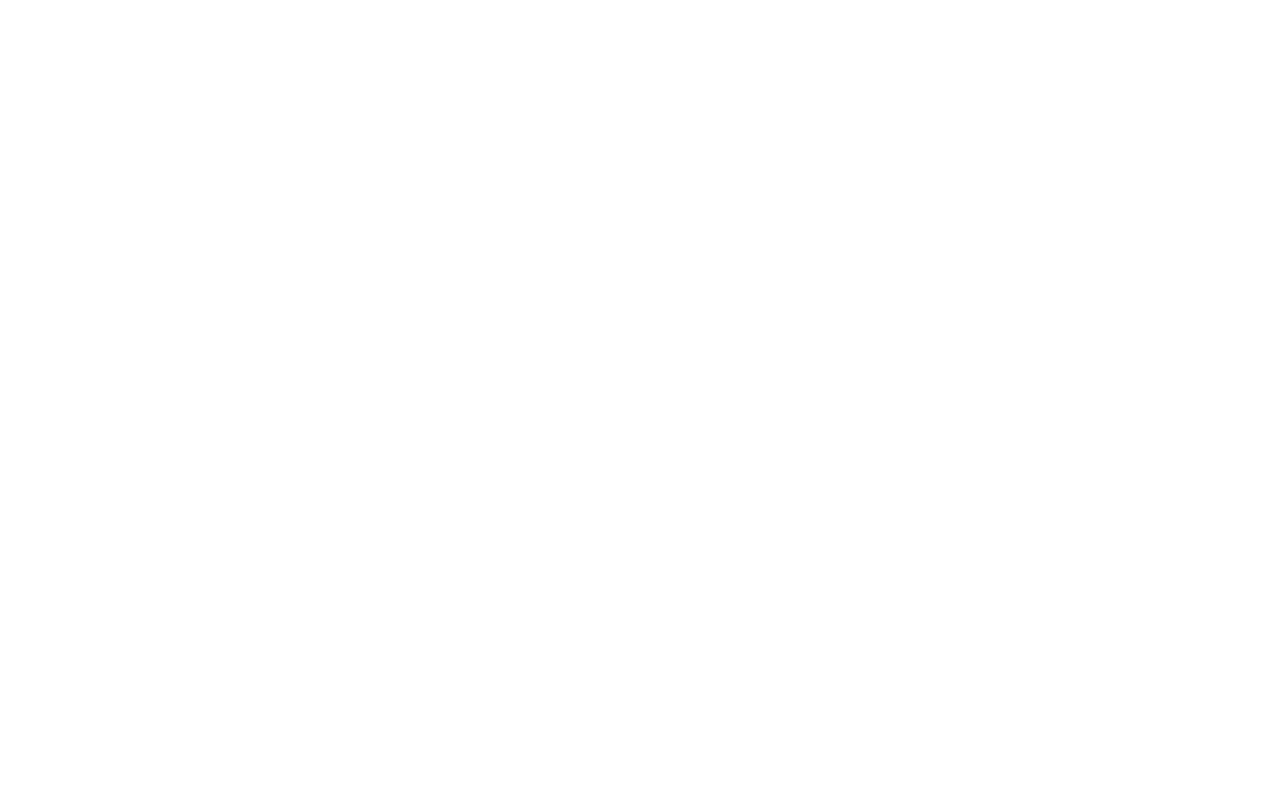
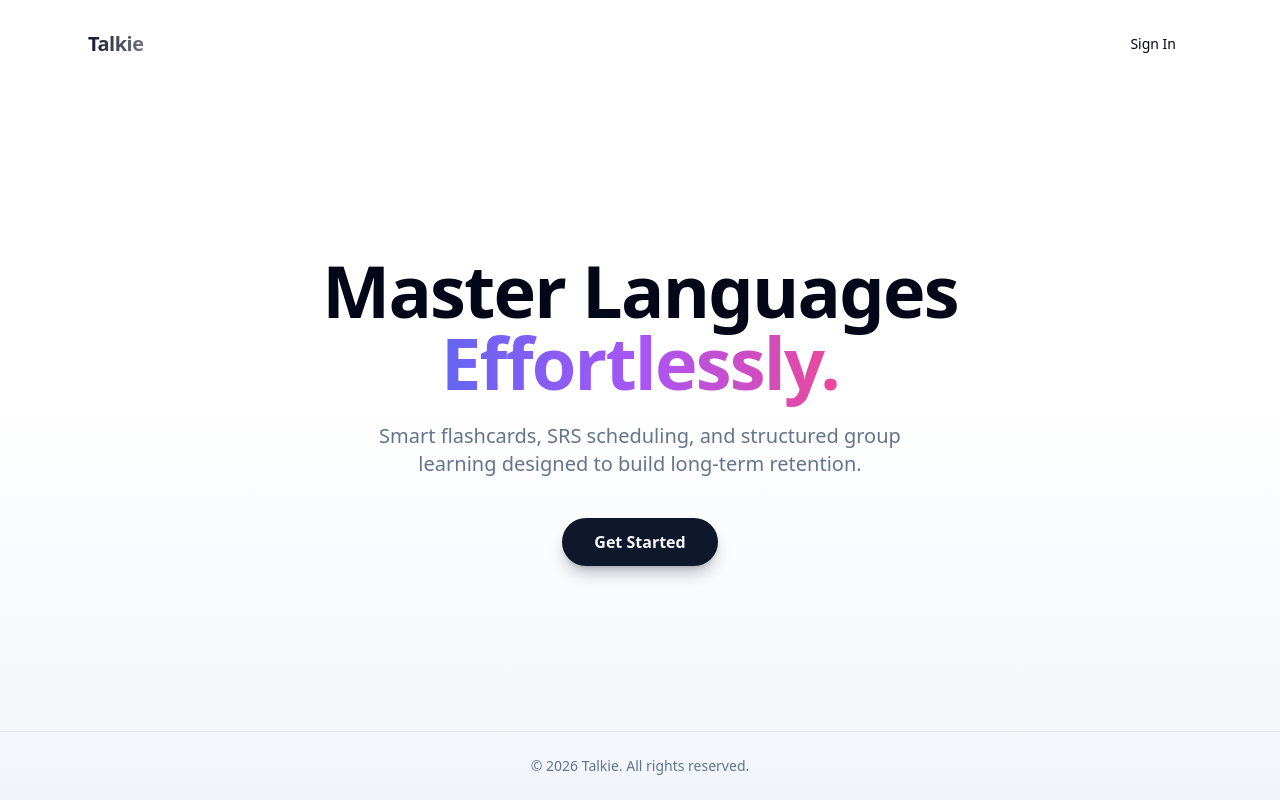
Before and after one commit to vaydominika/Talkie, a Next.js app: page / in a window 1280 px wide. Before the commit this address had no page. Built offline with nearby package versions, Linux system fonts and the light colour scheme; no server answers.

Commit message:
feat: create landing page with hero section and authentication-aware navigation

```diff
--- a/app/page.tsx
+++ b/app/page.tsx
@@ -1,5 +1,48 @@
-import { redirect } from "next/navigation";
+import Link from "next/link";
+import { auth } from "@/auth";
+import { Button } from "@/components/ui/button";
 
-export default function Home() {
-  redirect("/sign-in");
+export default async function Home() {
+  const session = await auth();
+
+  return (
+    <main className="min-h-screen bg-gradient-to-b from-background via-background to-muted flex flex-col justify-between">
+      {/* Header */}
+      <header className="max-w-6xl mx-auto w-full px-6 py-6 flex justify-between items-center">
+        <span className="text-xl font-bold tracking-tight bg-gradient-to-r from-primary to-primary/60 bg-clip-text text-transparent">
+          Talkie
+        </span>
+        <Button asChild variant="ghost">
+          <Link href={session ? "/app/dashboard" : "/sign-in"}>
+            {session ? "Dashboard" : "Sign In"}
+          </Link>
+        </Button>
+      </header>
+
+      {/* Hero Section */}
+      <section className="max-w-4xl mx-auto px-6 text-center py-20 flex-1 flex flex-col justify-center items-center">
+        <h1 className="text-5xl md:text-7xl font-extrabold tracking-tight mb-6 leading-tight">
+          Master Languages <br />
+          <span className="bg-gradient-to-r from-indigo-500 via-purple-500 to-pink-500 bg-clip-text text-transparent">
+            Effortlessly.
+          </span>
+        </h1>
+        <p className="text-lg md:text-xl text-muted-foreground max-w-xl mb-10 leading-relaxed">
+          Smart flashcards, SRS scheduling, and structured group learning designed to build long-term retention.
+        </p>
+        <div className="flex gap-4">
+          <Button asChild className="h-12 rounded-full px-8 text-base font-semibold shadow-lg shadow-primary/25">
+            <Link href={session ? "/app/dashboard" : "/sign-up"}>
+              {session ? "Go to Dashboard" : "Get Started"}
+            </Link>
+          </Button>
+        </div>
+      </section>
+
+      {/* Footer */}
+      <footer className="border-t py-6 text-center text-sm text-muted-foreground">
+        © {new Date().getFullYear()} Talkie. All rights reserved.
+      </footer>
+    </main>
+  );
 }
```
